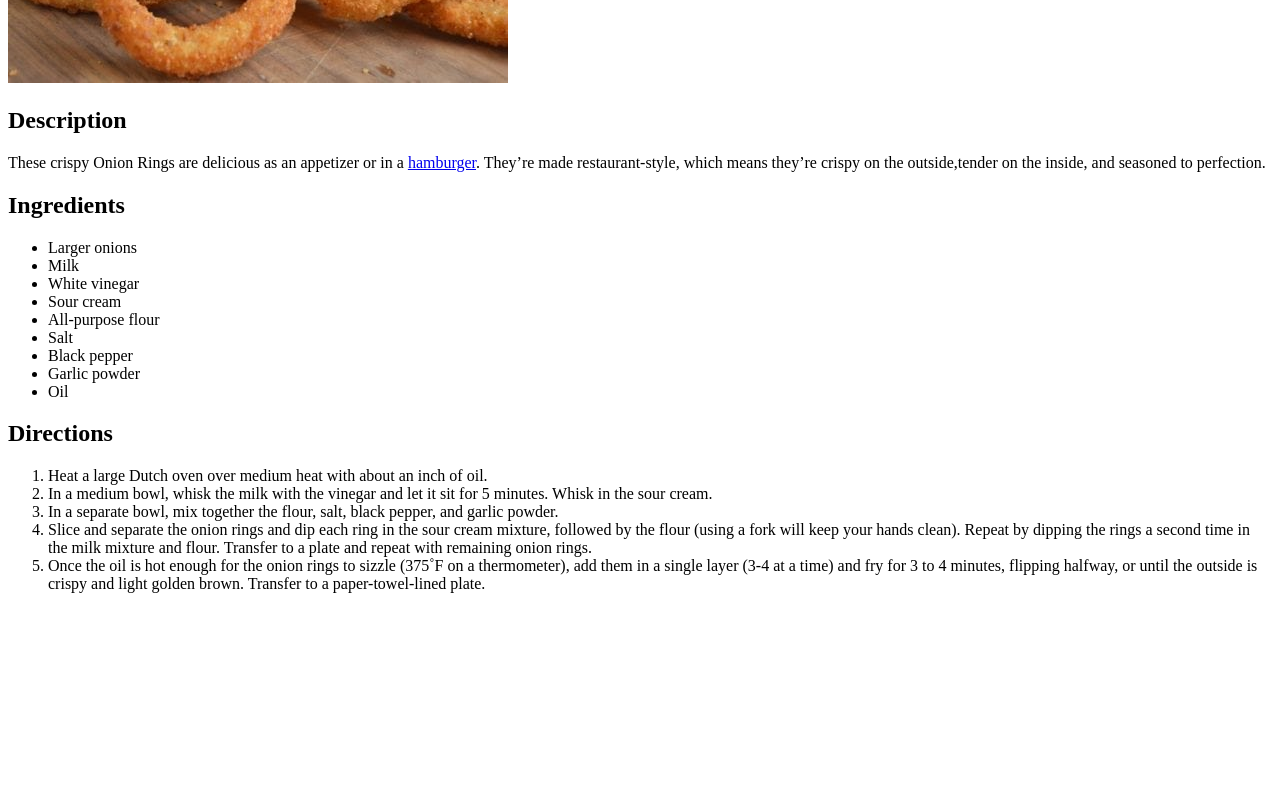
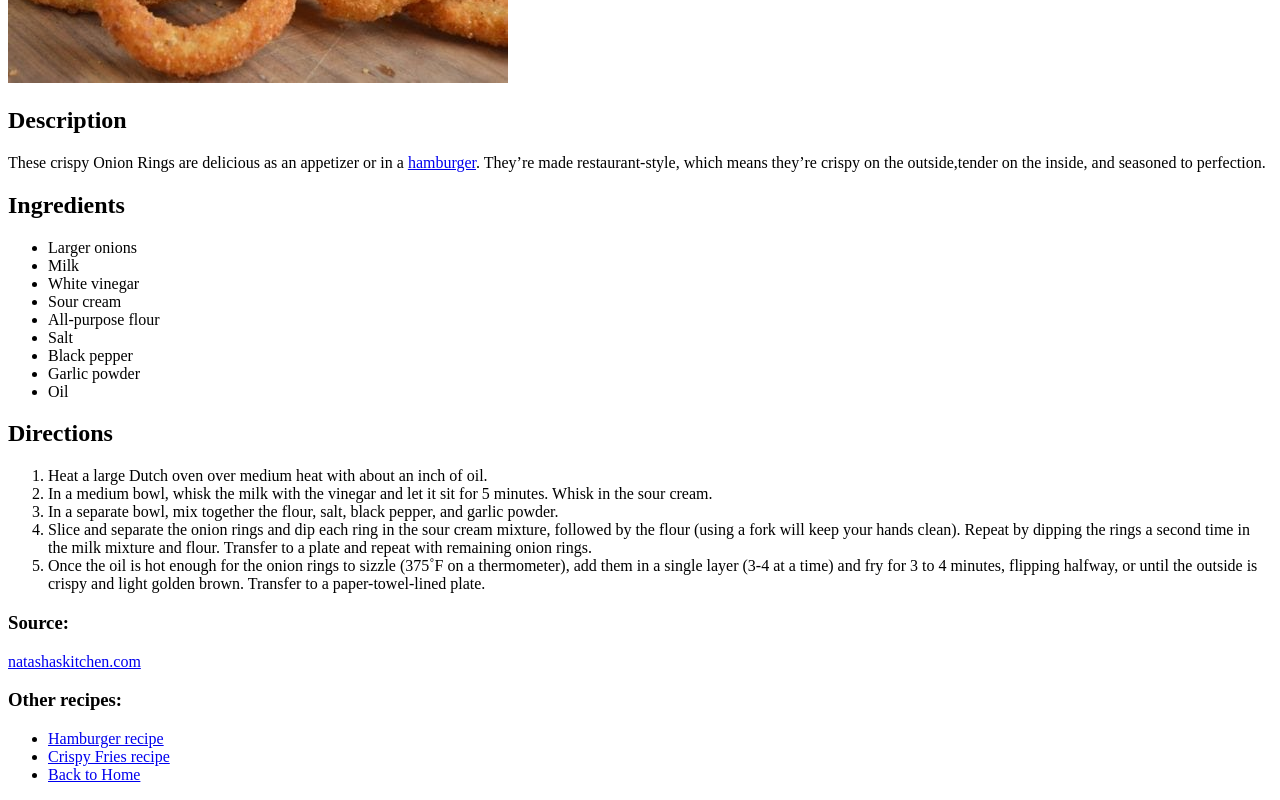
Before and after one commit to billchr/odin-recipes, a plain HTML site: page recipes/onion_rings.html in a window 1280 px wide. Shown: the part 372-1172 px from the top of the page. Before the commit the page ends 981 px from the top, so only its background shows below. Drawn offline with Linux system fonts and the light colour scheme.

Commit message:
Add source and links to all recipe pages

```diff
--- a/recipes/onion_rings.html
+++ b/recipes/onion_rings.html
@@ -3,14 +3,11 @@
 <html lang="en">
 
     <head>
-
         <meta charset="utf-8">
         <title>Onion Rings//Odin Recipes</title>
-
     </head>
 
     <body>
-
         <h1>ONION RINGS</h1>
         <img src="../images/onion_rings.jpg" alt="Theese are onion rings.">
 
@@ -43,6 +40,15 @@
             <li>Once the oil is hot enough for the onion rings to sizzle (375˚F on a thermometer), add them in a single layer (3-4 at a time) and fry for
                 3 to 4 minutes, flipping halfway, or until the outside is crispy and light golden brown. Transfer to a paper-towel-lined plate.</li>
         </ol>
+        <h3>Source:</h3>
+        <a href="https://natashaskitchen.com/crisp-onion-rings-recipe/">natashaskitchen.com</a>
+        <h3>Other recipes:</h3>
+        <ul>
+            <li><a href="./hamburger.html">Hamburger recipe</a></li>
+            <li><a href="./fries.html">Crispy Fries recipe</a></li>
+            <li><a href="../index.html">Back to Home</a></li>
+        </ul>
+    </body>
     </body>
 
 </html>
```
Also changed, not shown: recipes/fries.html (+8 -3 lines), recipes/hamburger.html (+8 -3 lines), images/full_menu.jpg (added).
